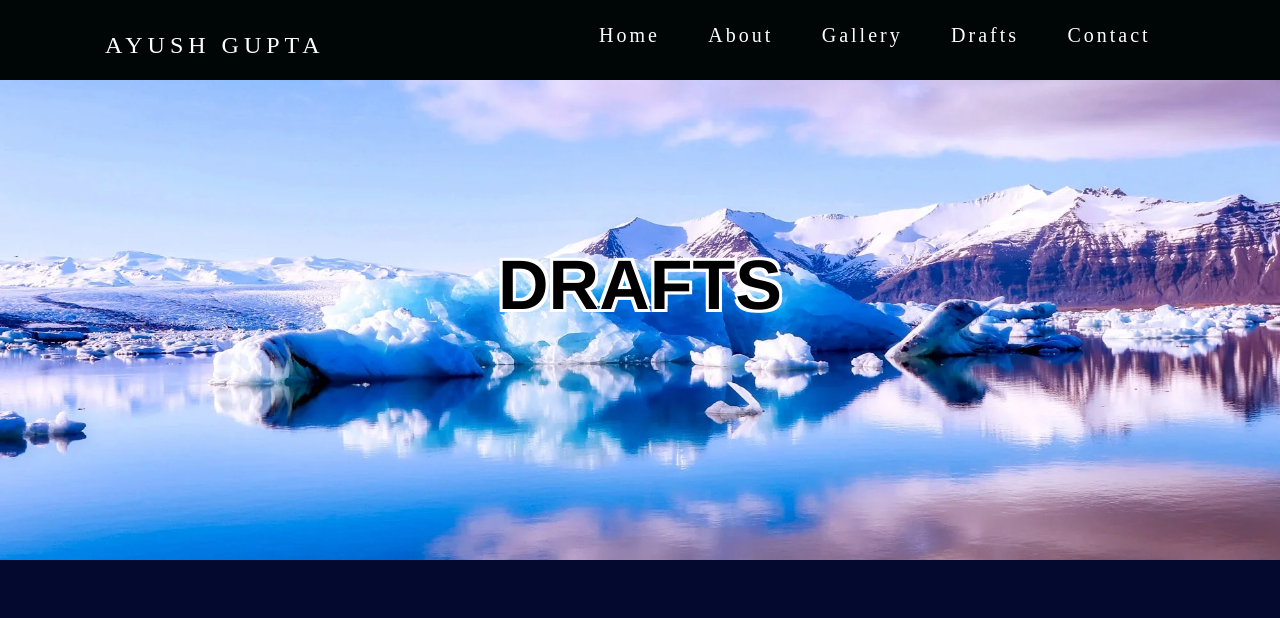
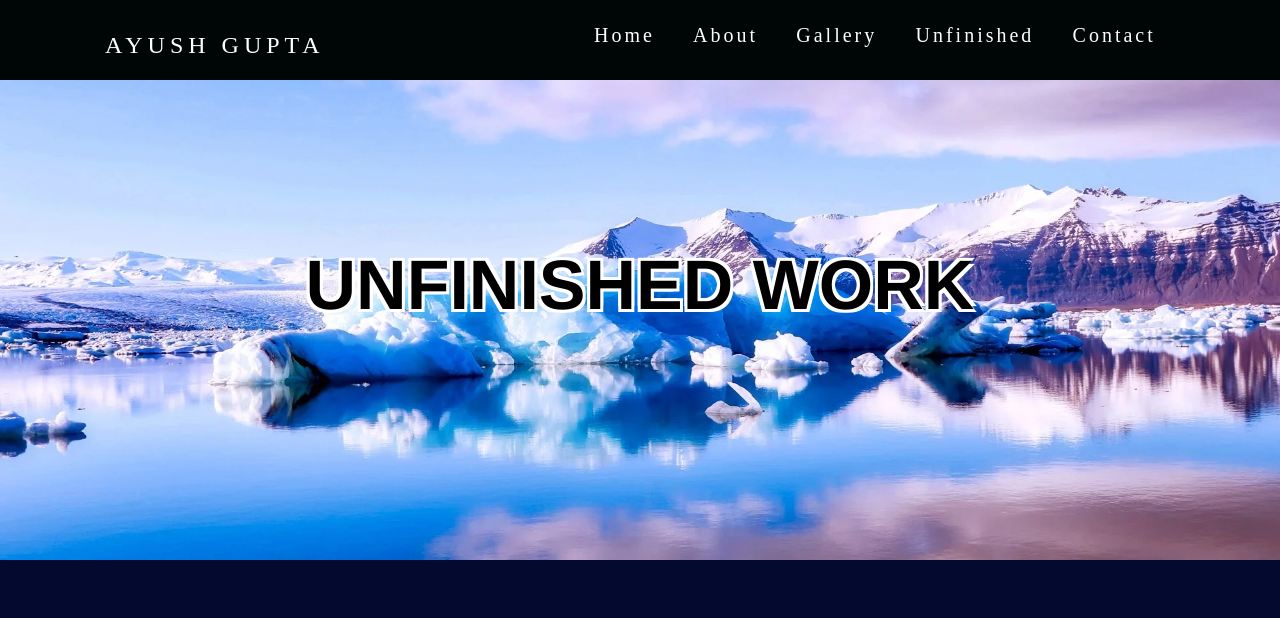
Before and after one commit to ayushgupta12/art, a plain HTML site: page progress.html in a window 1280 px wide. Shown: the top 618 px of the page. Drawn offline with nearby package versions, Linux system fonts and the light colour scheme.

Commit message:
Update progress.html

```diff
--- a/progress.html
+++ b/progress.html
@@ -25,7 +25,7 @@
                <li><a href="index.html">Home</a></li>
                <li><a href="index.html#about">About</a></li>
                <li><a href="gallery.html">Gallery</a></li>
-               <li><a href="progress.html">Drafts</a></li>
+               <li><a href="progress.html">Unfinished</a></li>
                <li><a href="index.html#contact">Contact</a></li>
            </ul>
            <div class="burger">
@@ -39,7 +39,7 @@
 
         <div id="home">
         <div class="landing-text">
-            <h1>DRAFTS</h1>
+            <h1>UNFINISHED WORK</h1>
         </div>
       </div>
 
```
